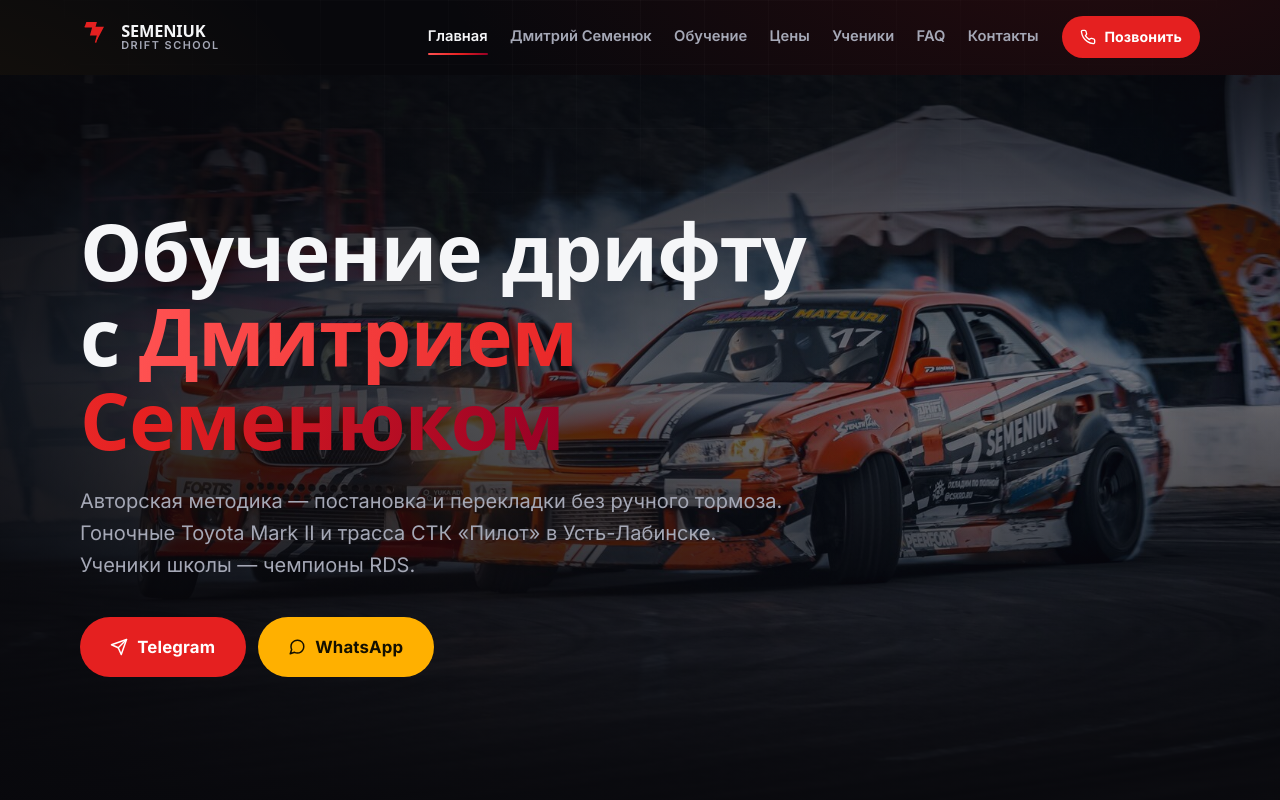
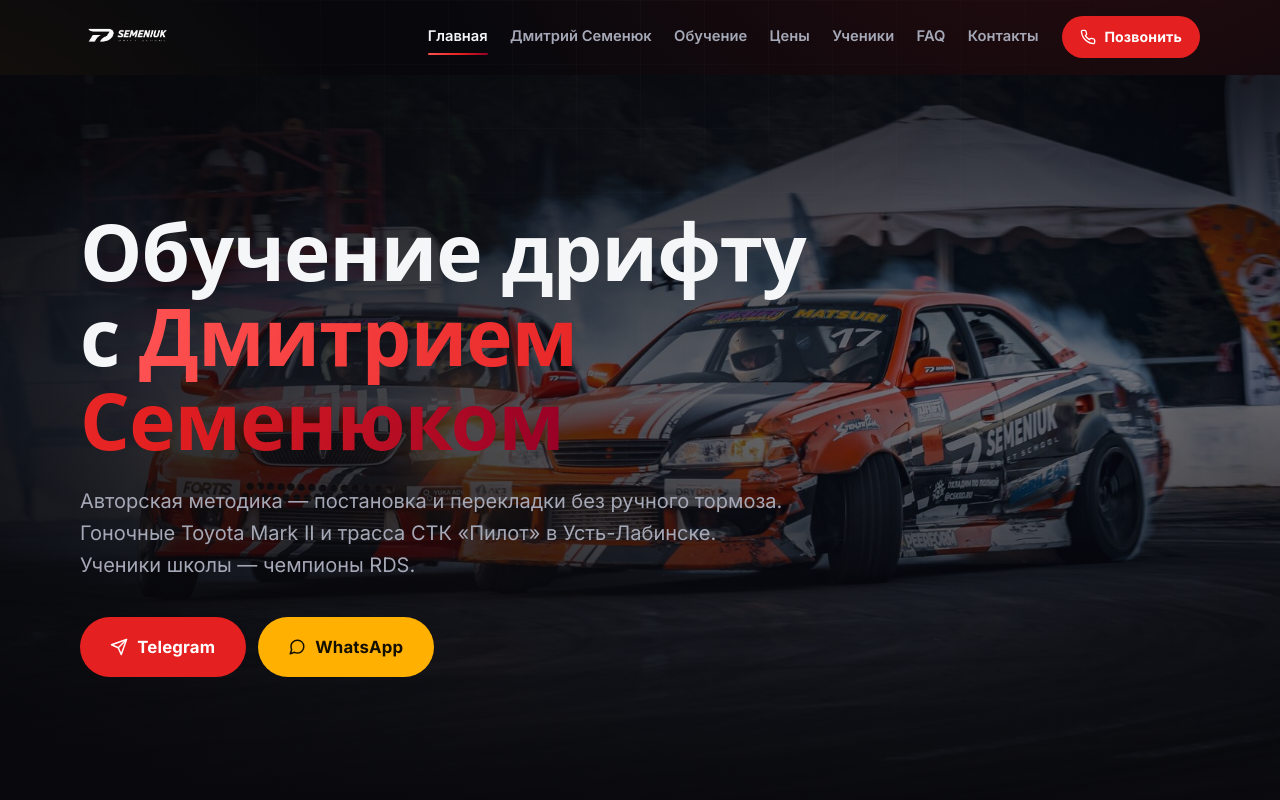
Before and after one commit to pixelpromo/schooldrift.ru, an Astro site: page / in a window 1280 px wide. Shown: the top 800 px of the page. Built offline with nearby package versions, Linux system fonts and the light colour scheme; Astro itself is replaced by a stand-in of ours; a web font is replaced by a local one.

Commit message:
Логотип школы (school-logo.png) в шапке и подвале

```diff
--- a/src/components/Footer.astro
+++ b/src/components/Footer.astro
@@ -7,15 +7,7 @@ import { nav, site, contacts, asset } from '../config';
     <div class="footer-grid">
       <div class="footer-brand">
         <a href={asset('/')} class="brand">
-          <span class="brand-mark" aria-hidden="true">
-            <svg width="30" height="30" viewBox="0 0 32 32" fill="none">
-              <path d="M5 5h9l-2.4 8.5H19L16.6 22l9-17h-9l2.4-8.5H8L5 5z" fill="var(--red)" />
-            </svg>
-          </span>
-          <span class="brand-text">
-            SEMENIUK
-            <span class="brand-sub">Drift School</span>
-          </span>
+          <img src={asset('/images/school-logo.png')} alt="Semeniuk Drift School" />
         </a>
         <p>
           Школа дрифта Дмитрия Семенюка — обучение дрифту на трассе СТК «Пилот» в
--- a/src/components/Header.astro
+++ b/src/components/Header.astro
@@ -6,16 +6,7 @@ const pathname = Astro.url.pathname;
 <header class="site-header">
   <div class="container header-inner">
     <a href={asset('/')} class="brand" aria-label="Semeniuk Drift School — на главную">
-      <span class="brand-mark" aria-hidden="true">
-        <svg width="30" height="30" viewBox="0 0 32 32" fill="none">
-          <path d="M5 5h9l-2.4 8.5H19L16.6 22l9-17h-9l2.4-8.5H8L5 5z" fill="var(--red)" />
-          <path d="M5 5h9l-2.4 8.5H19L16.6 22" stroke="var(--red)" stroke-width="1.6" fill="none" />
-        </svg>
-      </span>
-      <span class="brand-text">
-        SEMENIUK
-        <span class="brand-sub">Drift School</span>
-      </span>
+      <img src={asset('/images/school-logo.png')} alt="Semeniuk Drift School" />
     </a>
 
     <nav class="nav" aria-label="Основная навигация">
--- a/src/styles/global.css
+++ b/src/styles/global.css
@@ -303,7 +303,7 @@ strong {
 }
 
 .brand img {
-  height: 34px;
+  height: 40px;
   width: auto;
 }
 
```
